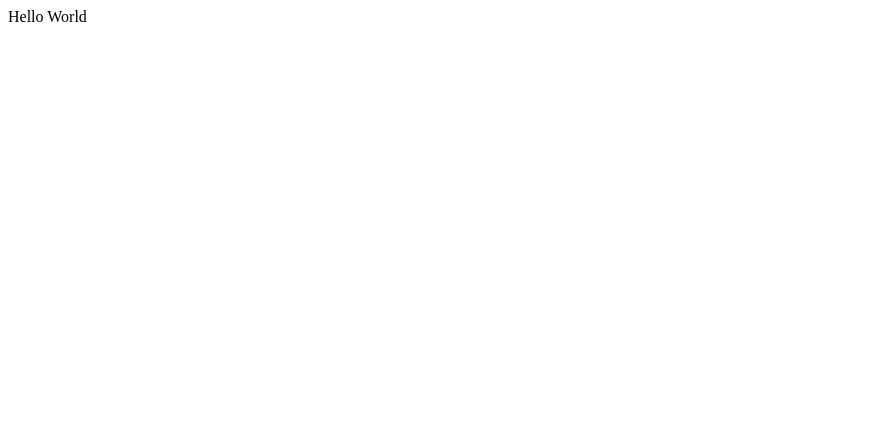
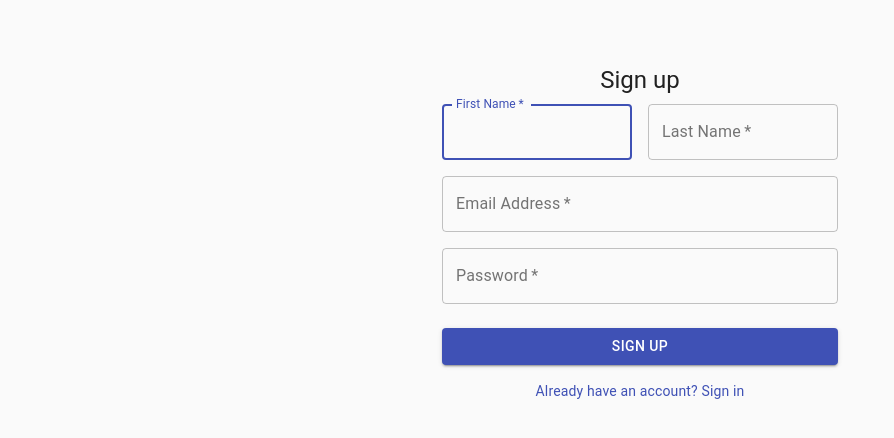
Before and after one commit to ianchow44/TOHacks2021, a React (Create React App) app in the folder tohacks2021/: page / in a window 1280 px wide. Shown: the top 438 px of the page, without its empty margins (0-894 px from the left). Built offline with nearby package versions, Linux system fonts and the light colour scheme.

Commit message:
worked on signup page

```diff
--- a/tohacks2021/src/components/App.js
+++ b/tohacks2021/src/components/App.js
@@ -1,8 +1,9 @@
 import React from "react"
+import Signup from "./signup";
 
 
 function App() {
-  return "Hello World"
+  return <Signup/>
 }
 
 export default App;
--- /dev/null
+++ b/tohacks2021/src/components/contexts/AuthContext.js
@@ -0,0 +1,34 @@
+import React, {useContext, useState, useEffect} from 'react'
+import {auth} from '../firebase'
+
+const AuthContext = React.createContext()
+
+export function useAuth() {
+    return useContext(AuthContext)
+}
+
+export function AuthProvider({children}) {
+    const [currentUser, setCurrentUser] = useState()
+
+    function signup(email, password) {
+        auth.createUserWithEmailandPassword(email, password)
+    }
+
+    useEffect(() => {
+        const unsubscribe = auth.onAuthStateChanged(user => {
+        setCurrentUser(user)
+    })
+        return unsubscribe
+    }, [])
+
+    const value = {
+        currentUser,
+        signup
+    }
+
+    return (
+        <AuthContext.Provider value={value}>
+            {children}
+        </AuthContext.Provider>
+    )
+}
--- a/tohacks2021/src/components/signup.js
+++ b/tohacks2021/src/components/signup.js
@@ -1,9 +1,113 @@
-import React from 'react'
+import React from 'react';
+import Avatar from '@material-ui/core/Avatar';
+import Button from '@material-ui/core/Button';
+import CssBaseline from '@material-ui/core/CssBaseline';
+import TextField from '@material-ui/core/TextField';
+import Link from '@material-ui/core/Link';
+import Grid from '@material-ui/core/Grid';
+import Box from '@material-ui/core/Box';
+import Typography from '@material-ui/core/Typography';
+import { makeStyles } from '@material-ui/core/styles';
+import Container from '@material-ui/core/Container';
+import {useAuth} from '../contexts/AuthContext'
+
+const useStyles = makeStyles((theme) => ({
+    paper: {
+      marginTop: theme.spacing(8),
+      display: 'flex',
+      flexDirection: 'column',
+      alignItems: 'center',
+    },
+    avatar: {
+      margin: theme.spacing(1),
+      backgroundColor: theme.palette.secondary.main,
+    },
+    form: {
+      width: '100%',
+      marginTop: theme.spacing(1),
+    },
+    submit: {
+      margin: theme.spacing(3, 0, 2),
+    },
+  }));
 
 export default function Signup() {
+    const classes = useStyles();
+
     return (
-        <>
-
-        </>
-    )
+        <Container component="main" maxWidth="xs">
+      <CssBaseline />
+      <div className={classes.paper}>
+        <Typography component="h1" variant="h5">
+          Sign up
+        </Typography>
+        <form className={classes.form} noValidate>
+          <Grid container spacing={2}>
+            <Grid item xs={12} sm={6}>
+              <TextField
+                autoComplete="fname"
+                name="firstName"
+                variant="outlined"
+                required
+                fullWidth
+                id="firstName"
+                label="First Name"
+                autoFocus
+              />
+            </Grid>
+            <Grid item xs={12} sm={6}>
+              <TextField
+                variant="outlined"
+                required
+                fullWidth
+                id="lastName"
+                label="Last Name"
+                name="lastName"
+                autoComplete="lname"
+              />
+            </Grid>
+            <Grid item xs={12}>
+              <TextField
+                variant="outlined"
+                required
+                fullWidth
+                id="email"
+                label="Email Address"
+                name="email"
+                autoComplete="email"
+              />
+            </Grid>
+            <Grid item xs={12}>
+              <TextField
+                variant="outlined"
+                required
+                fullWidth
+                name="password"
+                label="Password"
+                type="password"
+                id="password"
+                autoComplete="current-password"
+              />
+            </Grid>
+          </Grid>
+          <Button
+            type="submit"
+            fullWidth
+            variant="contained"
+            color="primary"
+            className={classes.submit}
+          >
+            Sign Up
+          </Button>
+          <Grid container justify="center">
+            <Grid item>
+              <Link href="#">
+                Already have an account? Sign in
+              </Link>
+            </Grid>
+          </Grid>
+        </form>
+      </div>
+    </Container>
+      );
 }
```
